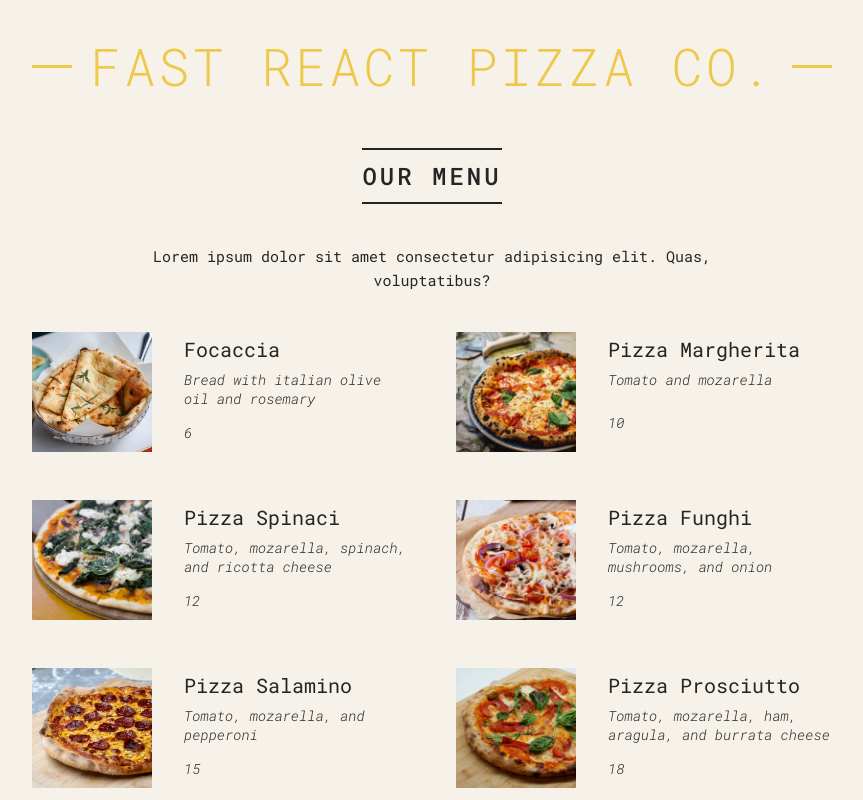
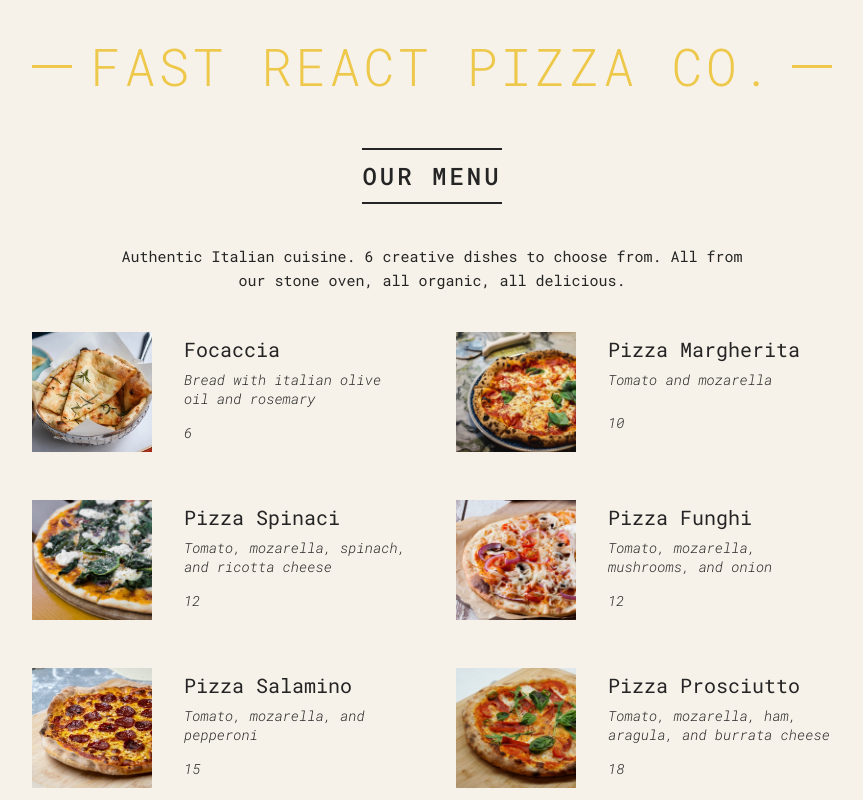
Before and after one commit to ali27-dev/pizza-menu, a React (Create React App) app: page / in a window 1280 px wide. Shown: the top 800 px of the page, without its empty margins (208-1071 px from the left). Built offline with nearby package versions, Linux system fonts and the light colour scheme.

Commit message:
Using react fragment,How we use react fragment and aslo  in project to avoid error in jsx.

```diff
--- a/src/App.js
+++ b/src/App.js
@@ -63,6 +63,7 @@
     </header>
   );
 }
+
 function Menu() {
   const pizzas = pizzaData;
   // const pizzas = [];
@@ -71,16 +72,19 @@
   return (
     <main className="menu">
       <h2>OUR MENU</h2>
+
+      {numPizza > 0 ? (
+        <>
           <p>
-        Lorem ipsum dolor sit amet consectetur adipisicing elit. Quas,
-        voluptatibus?
+            Authentic Italian cuisine. 6 creative dishes to choose from. All
+            from our stone oven, all organic, all delicious.
           </p>
-      {numPizza > 0 ? (
           <ul className="pizzas">
             {pizzas.map((pizza) => (
               <Pizza pizzaObj={pizza} key={pizza.name} />
             ))}
           </ul>
+        </>
       ) : (
         <p>We're working on our menu please visit later :)</p>
       )}
@@ -128,13 +132,11 @@
 function Order({ openTime, closeTime }) {
   return (
     <div className="order">
-      <div className="order">
       <p>
-          we're open from {openTime}:00 to {closeTime}:00. Come visit us or
-          order online.
+        we're open from {openTime}:00 to {closeTime}:00. Come visit us or order
+        online.
       </p>
       <button className="btn">Order</button>
     </div>
-    </div>
   );
 }
```
Lines whose indentation alone changed are shown as unchanged.
